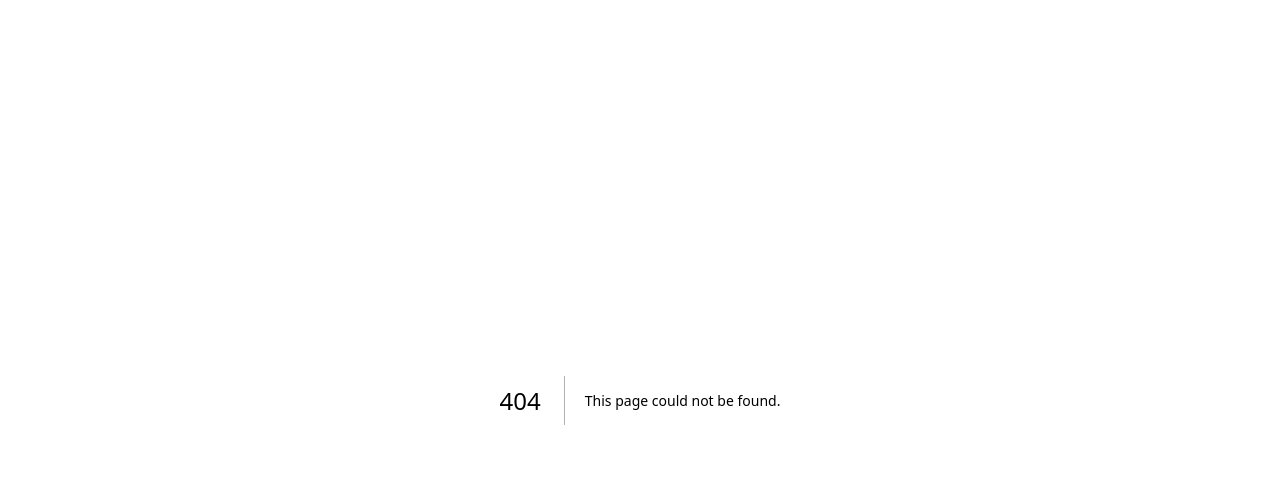
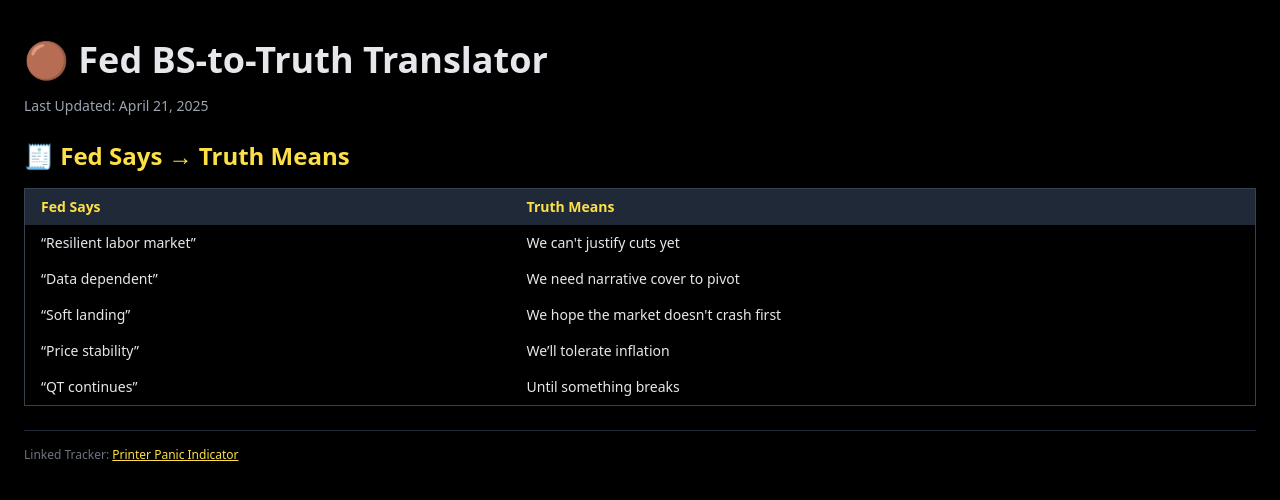
Before and after one commit to Shasta232/reset-ledger, a Next.js app: page /trackers/fed-bs in a window 1280 px wide. Before the commit this address had no page. Shown: the top 500 px of the page. Built offline with nearby package versions, Linux system fonts and the light colour scheme.

Commit message:
Add Fed BS-to-Truth Translator

```diff
--- /dev/null
+++ b/pages/trackers/fed-bs.js
@@ -0,0 +1,31 @@
+import Link from 'next/link';
+
+export default function FedBSTranslator() {
+  return (
+    <main className="min-h-screen bg-black text-white font-sans px-6 py-10">
+      <h1 className="text-4xl font-bold text-gray-200 mb-4">🟤 Fed BS-to-Truth Translator</h1>
+      <p className="text-sm text-gray-400 mb-6">Last Updated: April 21, 2025</p>
+
+      <h2 className="text-2xl text-yellow-300 font-semibold mb-4">🧾 Fed Says → Truth Means</h2>
+      <table className="text-sm text-gray-200 border border-gray-700 w-full text-left">
+        <thead className="bg-gray-800 text-yellow-300">
+          <tr>
+            <th className="px-4 py-2">Fed Says</th>
+            <th className="px-4 py-2">Truth Means</th>
+          </tr>
+        </thead>
+        <tbody>
+          <tr><td className="px-4 py-2">“Resilient labor market”</td><td className="px-4 py-2">We can't justify cuts yet</td></tr>
+          <tr><td className="px-4 py-2">“Data dependent”</td><td className="px-4 py-2">We need narrative cover to pivot</td></tr>
+          <tr><td className="px-4 py-2">“Soft landing”</td><td className="px-4 py-2">We hope the market doesn't crash first</td></tr>
+          <tr><td className="px-4 py-2">“Price stability”</td><td className="px-4 py-2">We’ll tolerate inflation</td></tr>
+          <tr><td className="px-4 py-2">“QT continues”</td><td className="px-4 py-2">Until something breaks</td></tr>
+        </tbody>
+      </table>
+
+      <p className="text-xs text-gray-500 mt-6 border-t border-gray-800 pt-4">
+        Linked Tracker: <Link href="/trackers/printer-panic" className="text-yellow-300 underline">Printer Panic Indicator</Link>
+      </p>
+    </main>
+  );
+}
```
